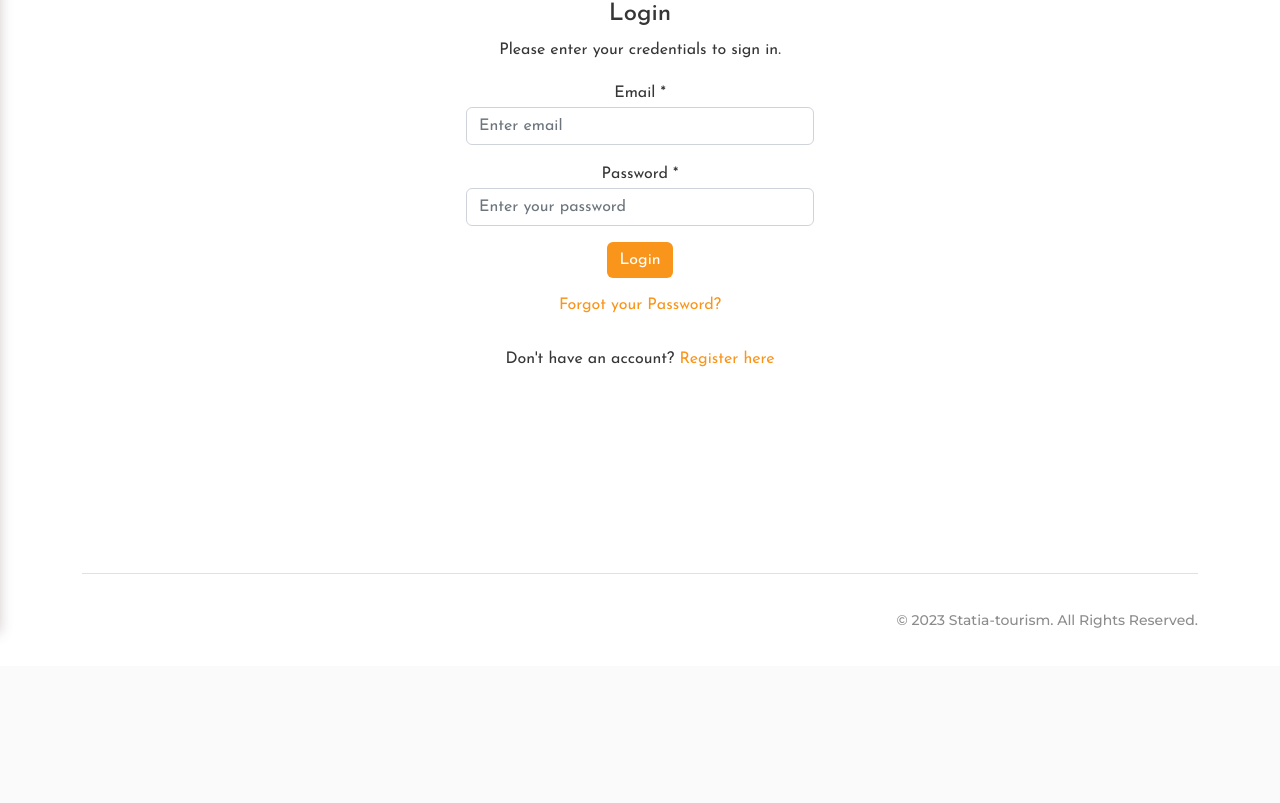
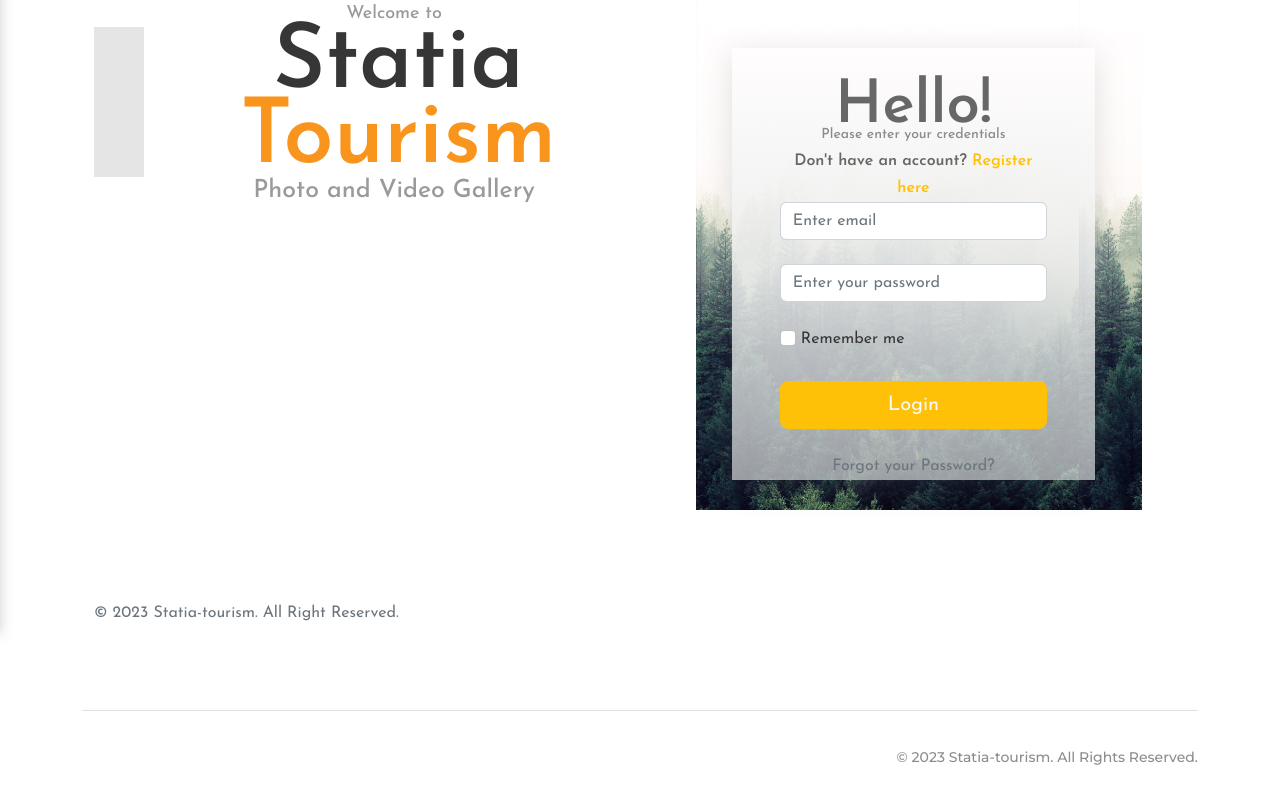
Before and after one commit to Jordieferoz/Statia-album-backend, a CodeIgniter app: page /statia-admin-ui/account/login in a window 1280 px wide. Shown: the part 173-976 px from the top of the page. Before the commit the page ends 803 px from the top, so only its background shows below. Run offline with CodeIgniter, Linux system fonts and the light colour scheme; some libraries are stand-ins or nearby versions.

Commit message:
new changes

```diff
--- a/application/controllers/Welcome.php
+++ b/application/controllers/Welcome.php
@@ -31,12 +31,11 @@ class Welcome extends CI_Controller
 
 	public function index()
 	{
-		$data['CATEGORIES'] = $this->Crud->Read('categories', " `is_active` = '1'");
+		$data['PHOTOS'] = [];
+		$data['CATEGORIES'] = $this->Crud->Read('categories', " `is_active` = '1' ORDER BY category ASC");
 		if (isset($_GET['category'])) {
 			$category_id = $_GET['category'];
 			$data['PHOTOS'] = $this->Crud->Read('photos', " `status` = '1' AND `category_id` = '$category_id' ORDER BY id DESC LIMIT 10");
-		} else {
-			$data['PHOTOS'] = $this->Crud->Read('photos', " `status` = '1' ORDER BY id DESC LIMIT 10");
 		}
 		$this->load->view('site/layouts/header');
 		$this->load->view('site/index', $data);
--- a/application/views/admin/categorization/category.php
+++ b/application/views/admin/categorization/category.php
@@ -10,7 +10,7 @@
                     </div>
 
                     <div class="col-sm-4">
-                        <input type="file" name="categoryImage" accept="images/*" class="form-control" id="categoryImage" required>
+                        <input type="file" title="Click to select a file for upload" name="categoryImage" accept="images/*" class="form-control" id="categoryImage" required>
                     </div>
 
                     <div class="col-sm-4">
--- a/application/views/admin/login/login.php
+++ b/application/views/admin/login/login.php
@@ -23,7 +23,7 @@
                         </div>
                         <span class="text-error"><?php echo form_error('password'); ?></span>
                     </div>
-                    <button class="btn btn-primary btn-block" name="login" type="submit">Start session</button>
+                    <button class="btn btn-primary btn-block" name="login" type="submit">Login</button>
                 </form>
             </div>
         </div>
--- a/application/views/site/account/login.php
+++ b/application/views/site/account/login.php
@@ -1,25 +1,42 @@
 <div class="container">
     <div class="row">
-        <div class="col-md-4 mx-auto col-sm-12">
-            <h4 class="">Login</h4>
-            <p class="">Please enter your credentials to sign in.</p>
-            <form class="register-form outer-top-xs" action="<?php echo site_url('account/authenticate'); ?>" method="post" role="form">
-                <div class="form-group mt-3">
-                    <label class="info-title" for="email">Email <span>*</span></label>
+        <div class="col-md-6">
+            <p class="sm_text">Welcome to</p>
+            <div class="main_text_div">
+                <p class="main_text1">Statia
+                    <span class="main_text2">Tourism</span>
+                </p>
+
+            </div>
+            <p class="sub_main_text">Photo and Video Gallery</p>
+            <p class="footer_text text-muted"> &copy; 2023 Statia-tourism. All Right Reserved.</p>
+        </div>
+        <div class="col-md-6 login_part">
+            <div class="form_box d-flex  mt-5 px-5 ms-xl-4  pt-5 pt-xl-0 mt-xl-n5" style="margin-top:30px; margin-bottom:30px">
+                <form class="register-form" action="<?php echo site_url('account/authenticate'); ?>" method="post" role="form" style="width: 23rem; ">
+                    <p class=" hello_head">Hello!</p>
+                    <p class="text-center hello_head_sm ">Please enter your credentials</p>
+                    <p class="text-center hello_head_md">Don't have an account? <a href="<?php echo site_url('account/register'); ?>" class="link-warning">Register here</a></p>
+                    <div class="form-outline mb-4">
                         <input type="email" placeholder="Enter email" class="form-control unicase-form-control" id="email" name="email" value="<?php echo ($this->uri->segment(3)) ? $this->uri->segment(3) : set_value('email'); ?>">
                         <span class="text-danger"><?php echo form_error('email'); ?></span>
                     </div>
-                <div class="form-group mt-3">
-                    <label class="info-title" for="password">Password <span>*</span></label>
+                    <div class="form-outline mb-4">
                         <input type="password" placeholder="Enter your password" class="form-control unicase-form-control text-input" id="password" name="password" value="<?php echo set_value('password'); ?>">
                         <span class="text-danger"><?php echo form_error('password'); ?></span>
+                    </div>
+                    <div class="form-outline mb-4 text-start">
+                        <input class="form-check-input" type="checkbox" value="" id="form1Example3" />
+                        <label class="form-check-label" for="form1Example3"> Remember me </label>
+                    </div>
+                    <div class="pt-1 mb-4">
+                        <button type="submit" class="btn btn-warning text-light btn-lg btn-block w-100">Login</button>
+                    </div>
+                    <p class="  text-center">
+                        <a href="<?php echo site_url('account/recover'); ?>" class="text-muted">Forgot your Password?</a>
+                    </p>
+                </form>
 
-                    <button type="submit" class="btn btn-primary mt-3">Login</button>
-                </div>
-                <a href="<?php echo site_url('account/recover'); ?>" class="forgot-password" style="color: white;">Forgot your Password?</a><br />
-            </form>
-            <br />
-            <p>Don't have an account? <a class="primary-link" href="<?php echo site_url('account/register'); ?>" class="">Register here</a></p>
             </div>
         </div>
     </div>
--- a/assets/site/css/styles.css
+++ b/assets/site/css/styles.css
@@ -335,7 +335,7 @@ body.sidebar-menu-open .sidebar-menu {
   position: relative;
   display: flex;
   align-items: center;
-  margin-bottom: 24px;
+  margin-bottom: 5px;
 }
 .section-title::after {
   content: "";
@@ -347,8 +347,8 @@ body.sidebar-menu-open .sidebar-menu {
 .mediaCard {
   position: relative;
   cursor: pointer;
-  height: 380px;
-  margin-right: 12px;
+  height: 280px;
+  margin-right: -5px;
 }
 .mediaCard img {
   width: 100%;
@@ -357,8 +357,9 @@ body.sidebar-menu-open .sidebar-menu {
 }
 .mediaCard .media-content {
   position: absolute;
+  line-height: 1px !important;
   left: 26px;
-  bottom: 26px;
+  bottom: 10px;
   text-align: left;
   z-index: 99;
 }
@@ -412,6 +413,7 @@ body.sidebar-menu-open .sidebar-menu {
   list-style: none;
   padding: 20px 10px;
   text-align: left;
+  margin-top: 10px;
 }
 
 .categories-list p {
@@ -664,3 +666,93 @@ body.sidebar-menu-open .sidebar-menu {
 .fancybox-button--share, .fancybox-button--play{
   display:none !important;
 }
+
+.card-img-top {
+  height: 15vw;
+  object-fit: cover;
+}
+
+.category-card {
+  border: none !important;
+  border-radius: 0%;
+}
+
+.decrease-line-height {
+  line-height: 10px !important;
+}
+
+/* Login================ */
+.sm_text{
+  color: #9A9A9A;
+  font-size: 18px;
+  font-weight: 500;
+  padding-left: 66px;
+}
+.main_text_div{
+
+  border-left: 50px solid #E5E5E5 ;
+}
+.main_text1{
+  color: #363636;
+  font-size: 90px;
+  font-weight: 800;
+  line-height: 75px;
+  padding-left: 25px;
+}
+.main_text2{
+  color: #F9951D;
+  font-size: 90px;
+  font-weight: 800;
+}
+.sub_main_text{
+  color: #9A9A9A;
+  font-size: 25px;
+  font-weight: 500;
+  padding-left: 66px;
+}
+.login_part{
+  /* height: 90vh;  */
+  background-image: url(../images/bg.jpeg) !important;
+  background-size: contain;
+  display: block;
+  margin-left: auto;
+  margin-right: auto;
+  width: 40%;
+
+}
+.form_box{
+  width: 86%;
+  background: rgb(211,215,215);
+  background: linear-gradient(0deg, rgba(211,215,215,0.7120098039215687) 0%, rgba(255,253,253,1) 100%);
+  box-shadow: rgba(100, 100, 111, 0.2) 0px 7px 29px 0px;
+
+}
+.hello_head{
+  color: #676767;
+  font-size: 60px;
+  font-weight: 700;
+  text-align: center;
+  margin-bottom:0;
+  padding-top: 46px;
+}
+.hello_head_sm{
+   font-size: 14px;
+   font-weight: 500;
+   color: #8c8b8b;
+  }
+  .hello_head_md{
+      color: #676767;
+      font-size: 16px;
+      font-weight: 600;
+
+
+  }
+  .small{
+      font-size: 14px;
+      font-weight: 500;
+      color: #8c8b8b;
+     }
+  .footer_text{
+      position: absolute;
+      bottom: 0px;
+  }
```
Also changed, not shown: application/views/site/index.php (+56 -19 lines), assets/dist/css/style.css, assets/site/images/bg.jpeg (added), assets/site/images/no-img.jpg (added), uploads/categories/b2493dd5dc7343ca12682343c11d7254.png (added), uploads/photos/efbdee66a6cd0a65db0a0b0cc10059f5.png (added). Lines whose indentation alone changed are shown as unchanged.
